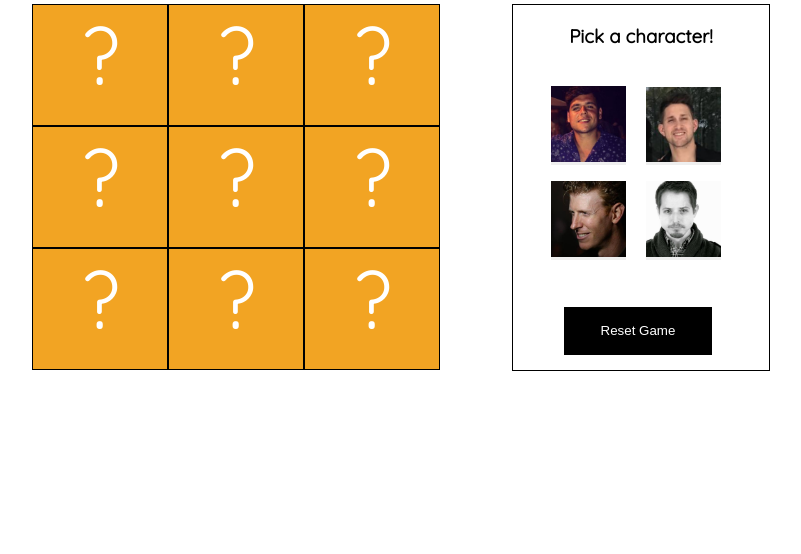
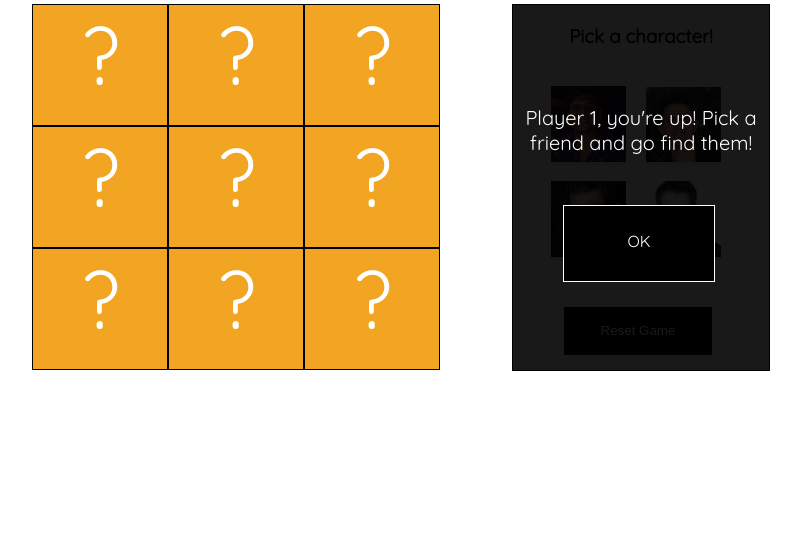
Before and after one commit to spencerbalkin/project_1, a plain HTML site: page index.html in a window 1280 px wide. Shown: the part 246-800 px from the top of the page, without its empty margins (198-999 px from the left). Drawn offline with nearby package versions, Linux system fonts and the light colour scheme.

Commit message:
final commit. Completed project.

```diff
--- a/index.html
+++ b/index.html
@@ -7,15 +7,15 @@
   <link rel="stylesheet" href="style.css" />
   <script src="https://cdnjs.cloudflare.com/ajax/libs/jquery/3.2.1/jquery.min.js"></script>
   <!-- <script src="app.js"></script> -->
-  <script src="tryThis.js"></script>
+  <script src="main.js"></script>
 </head>
 <body>
   <h1>Find Your Friend!</h1>
 
   <header>
-    <h2 class="player1">Player 1: <span id="player1_score">0</span> <br />Attempts: <span id="player1_attempts">0</span></h2>
+    <h2 class="player1">Player 1: <span id="player1_score">0</span> <br />Missed Attempts: <span id="player1_attempts">0</span></h2>
 
-    <h2 class="player2">Player 2: <span id="player2_score">0</span><br />Attempts: <span id="player2_attempts">0</span></h2>
+    <h2 class="player2">Player 2: <span id="player2_score">0</span><br />Missed Attempts: <span id="player2_attempts">0</span></h2>
   </header>
 
   <div id="container">
--- a/tryThis.js
+++ b/main.js
@@ -6,6 +6,113 @@ $(document).ready(function() {
   }
 
 
+  // variable to hold the state of the game - true = playing; false = game over
+  var play = true;
+
+  var player = "player1";
+
+  //prompts player 1 that it is their turn in the sidebar
+  function player1Overlay() {
+      $("#right").append(`<div id="p1TurnOverlay"></div>`);
+      $("#p1TurnOverlay").append($(`<div id="p1textInOverlay"></div>`));
+      $("#p1TurnOverlay").append($(`<div id="p1ok"></div>`))
+          $("#p1ok").text("OK")
+          $("#p1ok").on("click", function(){
+          $("#p1TurnOverlay").css("display", "none")
+        });
+          $("#p1textInOverlay").html("Player 1, you're up! Pick a friend and go find them!");
+
+      //css for ok button
+      $("#p1ok").css({
+        "text-align": "center",
+        "padding-top": "25px",
+        "margin-left": "50px",
+        "width": "150px",
+        "height": "50px",
+        "border": "#FFF 1px solid",
+        "background-color": "black",
+        "color": "white",
+      });
+
+      //css for text prompting player 1 it is their turn
+      $("#p1textInOverlay").css({
+        "font-size": "20px",
+        "color": "#FFF",
+        "text-align": "center",
+        "text-align": "center",
+        "margin-bottom": "50px"
+        });
+
+      // css for p1overlay
+      $("#right").css("position", "relative");
+
+      play = false;
+
+      $("#p1TurnOverlay").css({
+        "padding-top": "100px",
+        "box-sizing": "border-box",
+        "background-color": "rgba(0, 0, 0, .9)",
+        "width": "100%",
+        "height": "100%",
+        "z-index": "10%",
+        "top": "0",
+        "left": "0",
+        "position": "absolute",
+    }); //End function
+}
+
+player1Overlay()
+
+  //Prompts player 2 that it is their turn in the sidebar
+  function player2Overlay() {
+      $("#right").append(`<div id="p2TurnOverlay"></div>`);
+      $("#p2TurnOverlay").append($(`<div id="p2textInOverlay"></div>`));
+      $("#p2TurnOverlay").append($(`<div id="ok"></div>`))
+          $("#ok").text("OK")
+          $("#ok").on("click", function(){
+          $("#p2TurnOverlay").css("display", "none")
+        });
+      $("#p2textInOverlay").html("Player 2, you're up! Pick a friend and go find them!")
+
+      //css for ok button
+      $("#ok").css({
+        "text-align": "center",
+        "padding-top": "25px",
+        "margin-left": "50px",
+        "width": "150px",
+        "height": "50px",
+        "border": "#FFF 1px solid",
+        "background-color": "black",
+        "color": "white",
+      });
+
+      // css for p2overlay
+      $("#right").css("position", "relative");
+
+      $("#p2TurnOverlay").css ({
+        "padding-top": "100px",
+        "box-sizing": "border-box",
+        "background-color": "rgba(0, 0, 0, .9)",
+        "width": "100%",
+        "height": "100%",
+        "z-index": "10%",
+        "top": "0",
+        "left": "0",
+        "position": "absolute",
+    }); //End function
+
+    //css for text prompting player 2 it is their turn
+    $("#p2textInOverlay").css ({
+      "font-size": "20px",
+      "color": "white",
+      "text-align": "center",
+      "text-align": "center",
+      "margin-bottom": "50px"
+      });
+
+  }
+
+  //when you click a character they hide somewhere random in the grid
   $(".character button img").on("click", function() {
     var person = $(this).attr("id");
 
@@ -18,6 +125,7 @@ $(document).ready(function() {
     .html(`<img id="here" src="faces/${person}.png" />`);
 
     // add overlay text and button reset
+
     var overlay = $("#right").append(`<div id="overlay"></div>`);
     $("#overlay").append($(`<div id="textInOverlay"></div>`));
     $("#overlay").append($("#reset"));
@@ -49,6 +157,8 @@ $(document).ready(function() {
       "text-align": "center",
       "margin-bottom": "50px"
       });
+
+      play = true;
   });
 
 
@@ -73,12 +183,6 @@ $(document).ready(function() {
 
   }; // End clearBoard
 
-  // variable to hold the state of the game - true = playing; false = game over
-  var play = true;
-
-  var player = "player1";
-
-
   // Click handler for game functionality
   $(".back").on("click", function() {
 
@@ -98,6 +202,10 @@ $(document).ready(function() {
         clearBoard();
         $("#right").append($("#reset"))
         $("#overlay").remove()
+        play = false;
+        player2Overlay();
+        //ADD line that puts overlay over box that prompts player 2 to go. After they press OK then it removes.
+
         // switches player 1 to player 2, or show game winner because
         // both players have finished
         if(player === "player1") {
@@ -157,29 +265,4 @@ $(document).ready(function() {
       location.reload();
     });
   });
-
-
-
-
-  //
-  // if (player1 === true) {
-  //
-  //   } else if (player2 === true) {
-  //     $(".back").on("click", function() {
-  //       $(this)
-  //       .hide()
-  //       .siblings()
-  //       .show();
-  //
-  //       if ($(this).parent($(".box")).html().includes("img")) {
-  //         alert("You found your friend!");
-  //         clearBoard();
-  //       } else {
-  //         player2misses += 1;
-  //         $("#player2_score").text(player2misses);
-  //       }
-  //     });
-  //   };
-
-  // $("#card8").html().includes("<img")
 });
--- a/style.css
+++ b/style.css
@@ -7,6 +7,11 @@ h1 {
   text-align: center;
   margin-top: 40px;
   margin-bottom: 70px;
+}
+
+h2 {
+  width: auto;
+  height: auto;
 }
 
 header {
```
Also changed, not shown: app-arun.js (deleted, +0 -27 lines), ReadMe/Wireframes/Screen Shot 2017-05-15 at 8.51.13 AM.png (added), ReadMe/Wireframes/Screen Shot 2017-05-15 at 8.51.16 AM.png (added), ReadMe/Wireframes/Screen Shot 2017-05-15 at 8.51.20 AM.png (added), 3 other files.
